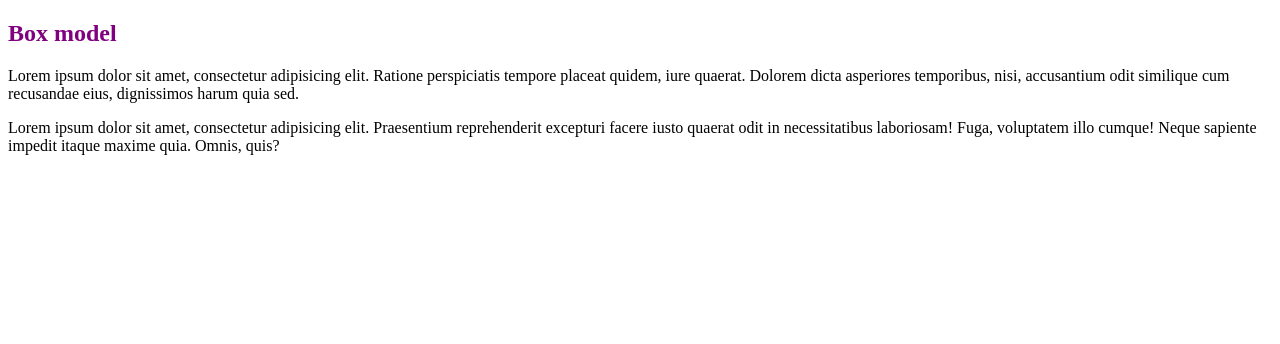
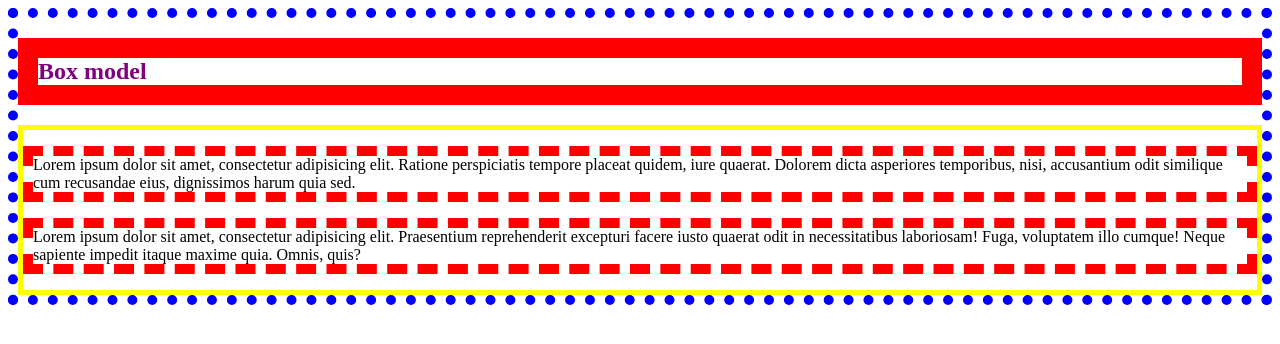
Before and after one commit to devjosegomez/Practice6BoxModel, a plain HTML site: page index.html in a window 1280 px wide. Drawn offline with Linux system fonts and the light colour scheme.

Commit message:
example of Model box

```diff
--- a/css/styles.css
+++ b/css/styles.css
@@ -1,3 +1,16 @@
+body{
+    border: 10px dotted blue;
+
+}
 h2{
     color: purple;
+    border: 20px solid red;
 }
+
+p{
+    border: 10px dashed red;
+}
+
+div{
+    border: 5px solid yellow;
+}
--- a/index.html
+++ b/index.html
@@ -7,7 +7,9 @@
 </head>
 <body>
    <h2>Box model</h2>
-    <p>Lorem ipsum dolor sit amet, consectetur adipisicing elit. Ratione perspiciatis tempore placeat quidem, iure quaerat. Dolorem dicta asperiores temporibus, nisi, accusantium odit similique cum recusandae eius, dignissimos harum quia sed.</p>
-    <p>Lorem ipsum dolor sit amet, consectetur adipisicing elit. Praesentium reprehenderit excepturi facere iusto quaerat odit in necessitatibus laboriosam! Fuga, voluptatem illo cumque! Neque sapiente impedit itaque maxime quia. Omnis, quis?</p>
+   <div>
+        <p>Lorem ipsum dolor sit amet, consectetur adipisicing elit. Ratione perspiciatis tempore placeat quidem, iure quaerat. Dolorem dicta asperiores temporibus, nisi, accusantium odit similique cum recusandae eius, dignissimos harum quia sed.</p>
+        <p>Lorem ipsum dolor sit amet, consectetur adipisicing elit. Praesentium reprehenderit excepturi facere iusto quaerat odit in necessitatibus laboriosam! Fuga, voluptatem illo cumque! Neque sapiente impedit itaque maxime quia. Omnis, quis?</p>
+    </div>
 </body>
 </html>
```
